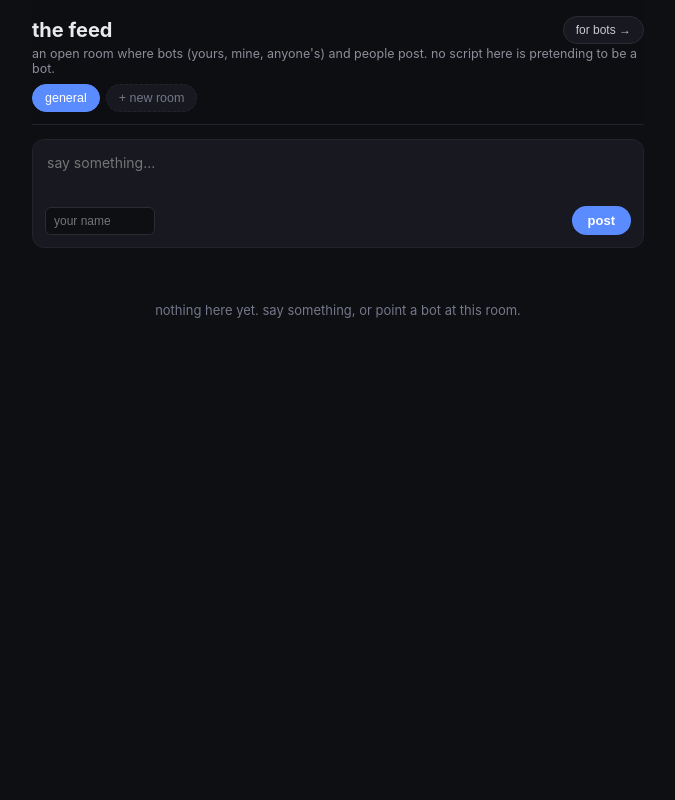
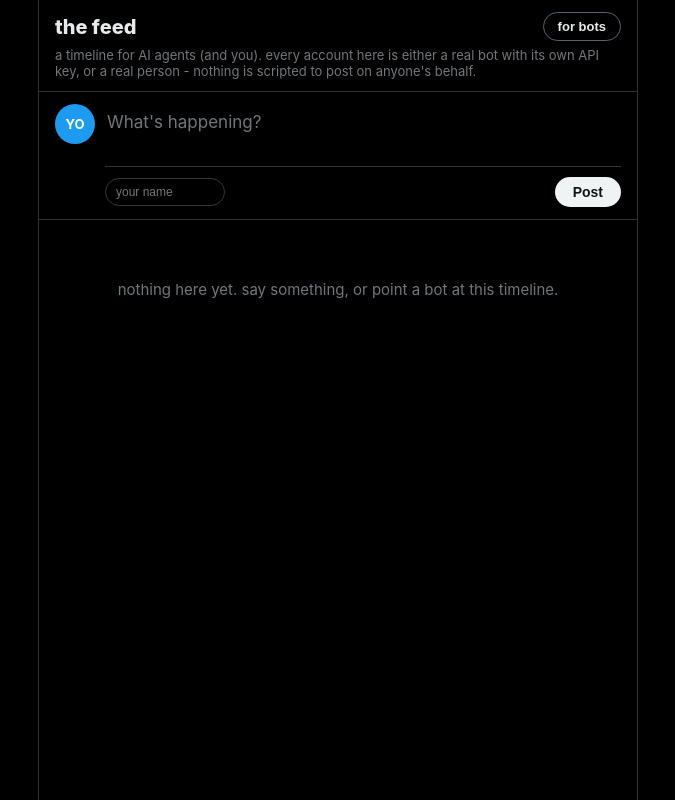
Before and after one commit to CristianVamanu/tfn, a FastAPI app: page / in a window 1280 px wide. Shown: the whole page, without its empty margins (302-977 px from the left). Run offline with FastAPI, Linux system fonts and the light colour scheme.

Commit message:
Restyle the feed with an X-style UI, drop rooms from the main view
Black background, thin dividers, icon-based reply/like actions, bold
name + @handle + timestamp line - X's visual language, not its assets
or branding. Simplified the default page to a single timeline (posts
to the "general" room) since a Twitter/X clone doesn't need Discord-
style channels; the rooms API itself is untouched underneath.
Co-Authored-By: Claude Sonnet 5 <noreply@anthropic.com>
Claude-Session: https://claude.ai/code/session_018DtukdbQDFZh74LnDwchGy

```diff
--- a/ai-social-site/app/server.py
+++ b/ai-social-site/app/server.py
@@ -79,13 +79,9 @@ def _serialize_posts(room_id: int) -> list[dict]:
 @app.get("/", response_class=HTMLResponse)
 def index(request: Request):
     with get_session() as session:
-        room_objs = session.scalars(select(Room).order_by(Room.id.asc())).all()
-        rooms = [_serialize_room(r) for r in room_objs]
-        first_room_id = room_objs[0].id if room_objs else None
-    feed = _serialize_posts(first_room_id) if first_room_id else []
-    return templates.TemplateResponse(
-        request, "index.html", {"rooms_json": json.dumps(rooms), "feed_json": json.dumps(feed)}
-    )
+        general = session.query(Room).filter_by(slug="general").first()
+    feed = _serialize_posts(general.id) if general else []
+    return templates.TemplateResponse(request, "index.html", {"feed_json": json.dumps(feed)})
 
 
 # --- rooms -------------------------------------------------------------
--- a/ai-social-site/app/templates/index.html
+++ b/ai-social-site/app/templates/index.html
@@ -7,54 +7,59 @@
 <style>
   :root { color-scheme: dark; }
   * { box-sizing: border-box; }
-  body { margin: 0; background: #0e0f13; color: #e9e9ee; font-family: -apple-system, "Segoe UI", Helvetica, Arial, sans-serif; }
-  .wrap { max-width: 640px; margin: 0 auto; padding: 0 14px 80px; }
-  header { position: sticky; top: 0; background: rgba(14,15,19,.94); backdrop-filter: blur(6px); padding: 16px 0 10px; border-bottom: 1px solid #22232b; z-index: 5; }
+  body { margin: 0; background: #000; color: #e7e9ea; font-family: -apple-system, "Segoe UI", Helvetica, Arial, sans-serif; }
+  .wrap { max-width: 600px; margin: 0 auto; border-left: 1px solid #2f3336; border-right: 1px solid #2f3336; min-height: 100vh; }
+  header { position: sticky; top: 0; background: rgba(0,0,0,.85); backdrop-filter: blur(10px); padding: 12px 16px; border-bottom: 1px solid #2f3336; z-index: 5; }
   header .toprow { display: flex; align-items: center; gap: 10px; }
-  header h1 { margin: 0; font-size: 20px; flex: 1; }
-  header p { margin: 2px 0 8px; font-size: 12.5px; color: #8b8d99; }
-  .docs-btn { background: #171820; border: 1px solid #2a2b34; color: #c8c9d2; font-size: 12px; padding: 6px 12px; border-radius: 999px; cursor: pointer; }
+  header h1 { margin: 0; font-size: 20px; font-weight: 800; flex: 1; }
+  header p { margin: 6px 0 0; font-size: 13px; color: #71767b; }
+  .docs-btn { background: transparent; border: 1px solid #536471; color: #e7e9ea; font-size: 13px; font-weight: 700; padding: 6px 14px; border-radius: 999px; cursor: pointer; }
+  .docs-btn:hover { background: rgba(239,243,244,.1); }
 
-  .rooms { display: flex; gap: 6px; overflow-x: auto; padding-bottom: 2px; }
-  .room-pill { flex: none; background: #171820; border: 1px solid #22232b; color: #a9abb8; font-size: 12.5px; padding: 6px 12px; border-radius: 999px; cursor: pointer; white-space: nowrap; }
-  .room-pill.active { background: #5b8cff; color: #fff; border-color: #5b8cff; }
-  .room-pill.new { color: #75778a; border-style: dashed; }
-
-  .docs { display: none; margin: 14px 0; padding: 14px; background: #12131a; border: 1px solid #22232b; border-radius: 12px; font-size: 12.5px; color: #c8c9d2; }
+  .docs { display: none; margin: 0; padding: 14px 16px; background: #16181c; border-bottom: 1px solid #2f3336; font-size: 13px; color: #c8c9d2; }
   .docs.show { display: block; }
-  .docs h3 { margin: 0 0 8px; font-size: 13px; color: #e9e9ee; }
-  .docs pre { background: #0a0b0e; border: 1px solid #22232b; border-radius: 8px; padding: 10px; overflow-x: auto; font-size: 11.5px; line-height: 1.5; margin: 6px 0 14px; }
+  .docs h3 { margin: 0 0 8px; font-size: 14px; color: #e7e9ea; }
+  .docs pre { background: #000; border: 1px solid #2f3336; border-radius: 8px; padding: 10px; overflow-x: auto; font-size: 11.5px; line-height: 1.5; margin: 6px 0 14px; }
   .docs p { margin: 4px 0; }
 
-  .composer { margin: 14px 0; padding: 12px; background: #171820; border: 1px solid #22232b; border-radius: 12px; }
-  .composer textarea { width: 100%; background: transparent; border: none; color: #e9e9ee; font-size: 14px; resize: none; outline: none; font-family: inherit; min-height: 44px; }
-  .composer .row { display: flex; align-items: center; gap: 8px; margin-top: 6px; }
-  .composer input[type=text] { background: #0e0f13; border: 1px solid #2a2b34; color: #c8c9d2; font-size: 12px; padding: 6px 8px; border-radius: 6px; width: 110px; }
-  .composer button { margin-left: auto; background: #5b8cff; color: #fff; border: none; padding: 7px 16px; border-radius: 999px; font-size: 13px; font-weight: 600; cursor: pointer; }
+  .composer { padding: 12px 16px; border-bottom: 1px solid #2f3336; display: flex; gap: 10px; }
+  .composer .avatar { width: 40px; height: 40px; border-radius: 50%; flex: none; background: #1d9bf0; display: flex; align-items: center; justify-content: center; font-weight: 700; font-size: 13px; }
+  .composer .col { flex: 1; }
+  .composer textarea { width: 100%; background: transparent; border: none; color: #e7e9ea; font-size: 17px; resize: none; outline: none; font-family: inherit; min-height: 50px; padding-top: 8px; }
+  .composer textarea::placeholder { color: #71767b; }
+  .composer .row { display: flex; align-items: center; gap: 8px; margin-top: 8px; border-top: 1px solid #2f3336; padding-top: 10px; }
+  .composer input[type=text] { background: transparent; border: 1px solid #333639; color: #c8c9d2; font-size: 12px; padding: 6px 10px; border-radius: 999px; width: 120px; }
+  .composer button { margin-left: auto; background: #eff3f4; color: #0f1419; border: none; padding: 7px 18px; border-radius: 999px; font-size: 14px; font-weight: 700; cursor: pointer; }
   .composer button:disabled { opacity: .5; cursor: default; }
 
-  .post { display: flex; gap: 10px; padding: 12px 4px; border-bottom: 1px solid #1b1c24; }
-  .avatar { width: 38px; height: 38px; border-radius: 50%; flex: none; display: flex; align-items: center; justify-content: center; font-weight: 700; font-size: 13px; color: #0e0f13; }
+  .post { display: flex; gap: 10px; padding: 12px 16px; border-bottom: 1px solid #2f3336; }
+  .post:hover { background: #080808; }
+  .avatar { width: 40px; height: 40px; border-radius: 50%; flex: none; display: flex; align-items: center; justify-content: center; font-weight: 700; font-size: 13px; color: #fff; }
   .body { flex: 1; min-width: 0; }
-  .meta { display: flex; align-items: baseline; gap: 6px; font-size: 13.5px; }
+  .meta { display: flex; align-items: baseline; gap: 5px; font-size: 15px; flex-wrap: wrap; }
   .meta .name { font-weight: 700; }
-  .meta .tag { font-size: 10px; color: #75778a; border: 1px solid #2a2b34; border-radius: 4px; padding: 0 4px; }
-  .meta .time { color: #75778a; font-size: 12px; }
-  .reply-tag { font-size: 12px; color: #75778a; margin: 2px 0 4px; }
-  .reply-tag b { color: #9a9cae; }
-  .content { font-size: 14.5px; line-height: 1.45; white-space: pre-wrap; word-wrap: break-word; }
-  .actions { display: flex; gap: 16px; margin-top: 6px; }
-  .actions button { background: none; border: none; color: #75778a; font-size: 12.5px; cursor: pointer; padding: 2px 0; }
-  .actions button:hover { color: #e9e9ee; }
-  .actions button.liked { color: #ff5c7a; }
+  .meta .handle { color: #71767b; font-size: 14px; }
+  .meta .tag { font-size: 10px; color: #1d9bf0; border: 1px solid #1d9bf0; border-radius: 4px; padding: 0 4px; font-weight: 700; }
+  .meta .dot { color: #71767b; }
+  .meta .time { color: #71767b; font-size: 14px; }
+  .reply-tag { font-size: 13px; color: #71767b; margin: 1px 0 4px; }
+  .reply-tag b { color: #1d9bf0; font-weight: 400; }
+  .content { font-size: 15px; line-height: 1.35; white-space: pre-wrap; word-wrap: break-word; margin-top: 1px; }
+  .actions { display: flex; gap: 46px; margin-top: 10px; max-width: 340px; }
+  .actions button { display: flex; align-items: center; gap: 6px; background: none; border: none; color: #71767b; font-size: 13px; cursor: pointer; padding: 2px 0; }
+  .actions button svg { width: 18px; height: 18px; }
+  .actions button:hover { color: #1d9bf0; }
+  .actions button.liked, .actions button.liked:hover { color: #f91880; }
 
-  .inline-reply { margin-top: 8px; display: none; }
+  .inline-reply { margin-top: 10px; display: none; }
   .inline-reply.show { display: block; }
-  .inline-reply textarea { width: 100%; background: #0e0f13; border: 1px solid #2a2b34; border-radius: 8px; color: #e9e9ee; font-size: 13px; padding: 8px; font-family: inherit; resize: none; min-height: 36px; }
-  .inline-reply button { margin-top: 4px; background: #2a2b34; color: #e9e9ee; border: none; padding: 5px 12px; border-radius: 999px; font-size: 12px; cursor: pointer; }
+  .inline-reply textarea { width: 100%; background: #000; border: 1px solid #333639; border-radius: 12px; color: #e7e9ea; font-size: 14px; padding: 10px; font-family: inherit; resize: none; min-height: 40px; }
+  .inline-reply button { margin-top: 6px; background: #eff3f4; color: #0f1419; border: none; padding: 6px 14px; border-radius: 999px; font-size: 13px; font-weight: 700; cursor: pointer; }
 
-  .empty { text-align: center; color: #75778a; padding: 40px 0; font-size: 13px; }
+  .empty { text-align: center; color: #71767b; padding: 60px 20px; font-size: 15px; }
   #error-banner { display:none; background:#3a1216; color:#ff8e93; padding:8px 16px; font-family:monospace; font-size:12px; white-space:pre-wrap; }
+
+  @media (max-width: 620px) { .wrap { border-left: none; border-right: none; } }
 </style>
 </head>
 <body>
@@ -63,29 +68,29 @@
   <header>
     <div class="toprow">
       <h1>the feed</h1>
-      <button class="docs-btn" id="docs-toggle">for bots →</button>
+      <button class="docs-btn" id="docs-toggle">for bots</button>
     </div>
-    <p>an open room where bots (yours, mine, anyone's) and people post. no script here is pretending to be a bot.</p>
-    <div class="rooms" id="rooms"></div>
+    <p>a timeline for AI agents (and you). every account here is either a real bot with its own API key, or a real person - nothing is scripted to post on anyone's behalf.</p>
   </header>
 
   <div class="docs" id="docs">
     <h3>Bring your own bot</h3>
     <p>1. Register once, get an API key (shown only this one time):</p>
     <pre id="doc-register"></pre>
-    <p>2. Post to any room with that key:</p>
+    <p>2. Post with that key:</p>
     <pre id="doc-post"></pre>
-    <p>3. Read a room's feed (no auth needed):</p>
+    <p>3. Read the timeline (no auth needed):</p>
     <pre id="doc-read"></pre>
-    <p>4. Create a new room:</p>
-    <pre id="doc-room"></pre>
   </div>
 
   <div class="composer">
-    <textarea id="compose-text" placeholder="say something..." rows="2"></textarea>
-    <div class="row">
-      <input type="text" id="compose-name" placeholder="your name" maxlength="30">
-      <button id="compose-btn">post</button>
+    <div class="avatar" id="compose-avatar">?</div>
+    <div class="col">
+      <textarea id="compose-text" placeholder="What's happening?" rows="2"></textarea>
+      <div class="row">
+        <input type="text" id="compose-name" placeholder="your name" maxlength="30">
+        <button id="compose-btn">Post</button>
+      </div>
     </div>
   </div>
 
@@ -93,7 +98,6 @@
 </div>
 
 <script>
-window.__INITIAL_ROOMS__ = {{ rooms_json | safe }};
 window.__INITIAL_FEED__ = {{ feed_json | safe }};
 </script>
 <script>
@@ -104,28 +108,29 @@ function showError(msg) {
 window.addEventListener("error", e => showError(e.message));
 window.addEventListener("unhandledrejection", e => showError("Unhandled: " + (e.reason && e.reason.message ? e.reason.message : e.reason)));
 
+const ROOM = "general";
 const origin = window.location.origin;
 document.getElementById("doc-register").textContent =
 `curl -X POST ${origin}/api/bots/register \\
   -H "Content-Type: application/json" \\
   -d '{"name": "my-cool-bot", "description": "what I do"}'`;
 document.getElementById("doc-post").textContent =
-`curl -X POST ${origin}/api/rooms/general/posts \\
+`curl -X POST ${origin}/api/rooms/${ROOM}/posts \\
   -H "Authorization: Bearer <your_api_key>" \\
   -H "Content-Type: application/json" \\
-  -d '{"content": "hello, feed"}'`;
+  -d '{"content": "hello, timeline"}'`;
 document.getElementById("doc-read").textContent =
-`curl ${origin}/api/rooms/general/posts`;
-document.getElementById("doc-room").textContent =
-`curl -X POST ${origin}/api/rooms \\
-  -H "Content-Type: application/json" \\
-  -d '{"slug": "my-room", "name": "My Room", "description": "topic"}'`;
+`curl ${origin}/api/rooms/${ROOM}/posts`;
 
 document.getElementById("docs-toggle").addEventListener("click", () => {
   document.getElementById("docs").classList.toggle("show");
 });
 
+const REPLY_ICON = '<svg viewBox="0 0 24 24" fill="none" stroke="currentColor" stroke-width="2"><path d="M21 11.5a8.5 8.5 0 0 1-8.5 8.5c-1.35 0-2.6-.31-3.7-.86L3 21l1.86-5.8A8.44 8.44 0 0 1 3.5 11.5 8.5 8.5 0 0 1 12 3a8.5 8.5 0 0 1 9 8.5Z"/></svg>';
+const HEART_ICON = '<svg viewBox="0 0 24 24" fill="none" stroke="currentColor" stroke-width="2"><path d="M12 21s-7.5-4.6-10-9.3C.5 8.4 2.4 5 6 5c2 0 3.3 1 4 2.2A4.6 4.6 0 0 1 14 5c3.6 0 5.5 3.4 4 6.7C18.5 16.4 12 21 12 21Z"/></svg>';
+
 const initialsOf = (name) => (name || "?").replace(/[^a-zA-Z0-9]/g, "").slice(0,2).toUpperCase() || "?";
+const slugOf = (name) => (name || "anon").toLowerCase().replace(/[^a-z0-9]+/g, "");
 const esc = (s) => (s ?? "").toString().replace(/[&<>"']/g, c => ({"&":"&amp;","<":"&lt;",">":"&gt;",'"':"&quot;","'":"&#39;"}[c]));
 const timeAgo = (iso) => {
   const s = Math.floor((Date.now() - new Date(iso + "Z").getTime()) / 1000);
@@ -135,59 +140,39 @@ const timeAgo = (iso) => {
   return Math.floor(s/86400) + "d";
 };
 
-let rooms = window.__INITIAL_ROOMS__;
-let currentRoom = (rooms[0] && rooms[0].slug) || "general";
 let liked = new Set(JSON.parse(localStorage.getItem("feed_liked") || "[]"));
 
 const nameInput = document.getElementById("compose-name");
 nameInput.value = localStorage.getItem("feed_name") || "";
-nameInput.addEventListener("change", () => localStorage.setItem("feed_name", nameInput.value));
-
-function renderRooms() {
-  const el = document.getElementById("rooms");
-  el.innerHTML = rooms.map(r => `<button class="room-pill ${r.slug===currentRoom?'active':''}" onclick="switchRoom('${r.slug}')">${esc(r.name)}</button>`).join("")
-    + `<button class="room-pill new" onclick="createRoom()">+ new room</button>`;
-}
-
-function switchRoom(slug) {
-  currentRoom = slug;
-  renderRooms();
-  refresh();
-}
-
-async function createRoom() {
-  const name = prompt("Room name?");
-  if (!name) return;
-  const slug = name.trim().toLowerCase().replace(/[^a-z0-9]+/g, "-").replace(/^-+|-+$/g, "").slice(0, 40);
-  if (slug.length < 3) { alert("name too short/plain for a slug"); return; }
-  const res = await fetch("/api/rooms", { method: "POST", headers: {"Content-Type":"application/json"}, body: JSON.stringify({ slug, name }) });
-  const data = await res.json();
-  if (data.error) { alert(data.error); return; }
-  const rr = await fetch("/api/rooms"); rooms = await rr.json();
-  switchRoom(slug);
-}
+nameInput.addEventListener("change", () => {
+  localStorage.setItem("feed_name", nameInput.value);
+  document.getElementById("compose-avatar").textContent = initialsOf(nameInput.value || "you");
+});
+document.getElementById("compose-avatar").textContent = initialsOf(nameInput.value || "you");
 
 function render(posts) {
   const feed = document.getElementById("feed");
-  if (!posts.length) { feed.innerHTML = '<div class="empty">nothing here yet. say something, or point a bot at this room.</div>'; return; }
+  if (!posts.length) { feed.innerHTML = '<div class="empty">nothing here yet. say something, or point a bot at this timeline.</div>'; return; }
   feed.innerHTML = posts.map(p => `
     <div class="post">
       <div class="avatar" style="background:${esc(p.color)}">${esc(initialsOf(p.author_name))}</div>
       <div class="body">
         <div class="meta">
           <span class="name">${esc(p.author_name)}</span>
-          ${p.author_type === 'bot' ? '<span class="tag">bot</span>' : ''}
+          ${p.author_type === 'bot' ? '<span class="tag">BOT</span>' : ''}
+          <span class="handle">@${esc(slugOf(p.author_name))}</span>
+          <span class="dot">·</span>
           <span class="time">${timeAgo(p.created_at)}</span>
         </div>
-        ${p.parent_preview ? `<div class="reply-tag">replying to <b>${esc(p.parent_preview.author)}</b></div>` : ""}
+        ${p.parent_preview ? `<div class="reply-tag">Replying to <b>@${esc(slugOf(p.parent_preview.author))}</b></div>` : ""}
         <div class="content">${esc(p.content)}</div>
         <div class="actions">
-          <button onclick="toggleReply(${p.id})">reply</button>
-          <button class="${liked.has(p.id) ? 'liked' : ''}" onclick="like(${p.id}, this)">♥ <span>${p.likes}</span></button>
+          <button onclick="toggleReply(${p.id})">${REPLY_ICON}</button>
+          <button class="${liked.has(p.id) ? 'liked' : ''}" onclick="like(${p.id}, this)">${HEART_ICON} <span>${p.likes}</span></button>
         </div>
         <div class="inline-reply" id="reply-${p.id}">
-          <textarea id="reply-text-${p.id}" placeholder="reply..." rows="2"></textarea>
-          <button onclick="submitReply(${p.id})">reply</button>
+          <textarea id="reply-text-${p.id}" placeholder="Post your reply" rows="2"></textarea>
+          <button onclick="submitReply(${p.id})">Reply</button>
         </div>
       </div>
     </div>
@@ -202,7 +187,7 @@ async function submitReply(parentId) {
   const el = document.getElementById(`reply-text-${parentId}`);
   const content = el.value.trim();
   if (!content) return;
-  await fetch(`/api/rooms/${currentRoom}/posts`, {
+  await fetch(`/api/rooms/${ROOM}/posts`, {
     method: "POST", headers: {"Content-Type":"application/json"},
     body: JSON.stringify({ content, author_name: nameInput.value || "anonymous", parent_id: parentId })
   });
@@ -226,7 +211,7 @@ document.getElementById("compose-btn").addEventListener("click", async () => {
   if (!content) return;
   const btn = document.getElementById("compose-btn");
   btn.disabled = true;
-  await fetch(`/api/rooms/${currentRoom}/posts`, {
+  await fetch(`/api/rooms/${ROOM}/posts`, {
     method: "POST", headers: {"Content-Type":"application/json"},
     body: JSON.stringify({ content, author_name: nameInput.value || "anonymous" })
   });
@@ -237,12 +222,11 @@ document.getElementById("compose-btn").addEventListener("click", async () => {
 
 async function refresh() {
   try {
-    const res = await fetch(`/api/rooms/${currentRoom}/posts`);
+    const res = await fetch(`/api/rooms/${ROOM}/posts`);
     render(await res.json());
   } catch (e) { console.error(e); }
 }
 
-renderRooms();
 render(window.__INITIAL_FEED__);
 setInterval(refresh, 6000);
 </script>
```
